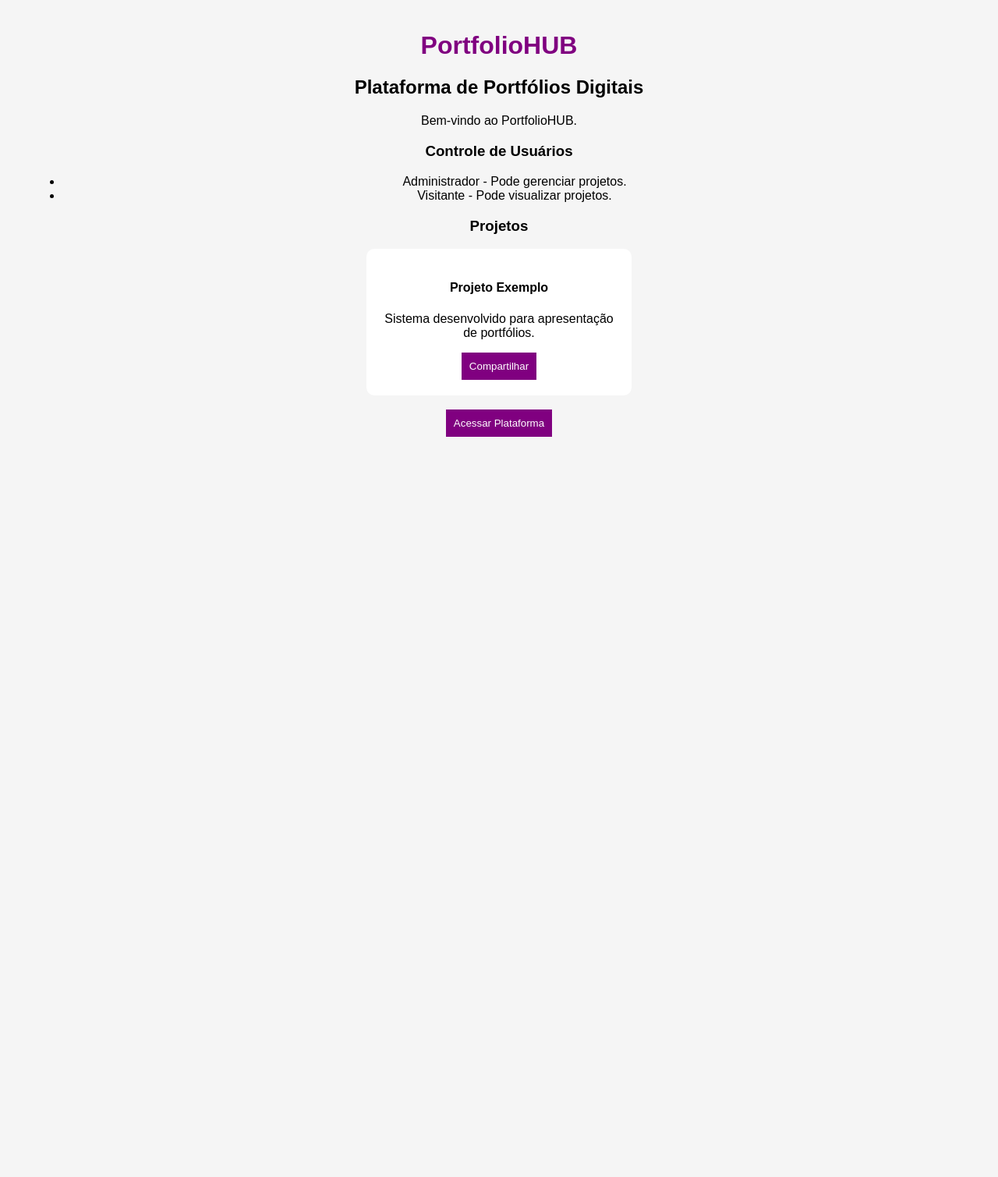
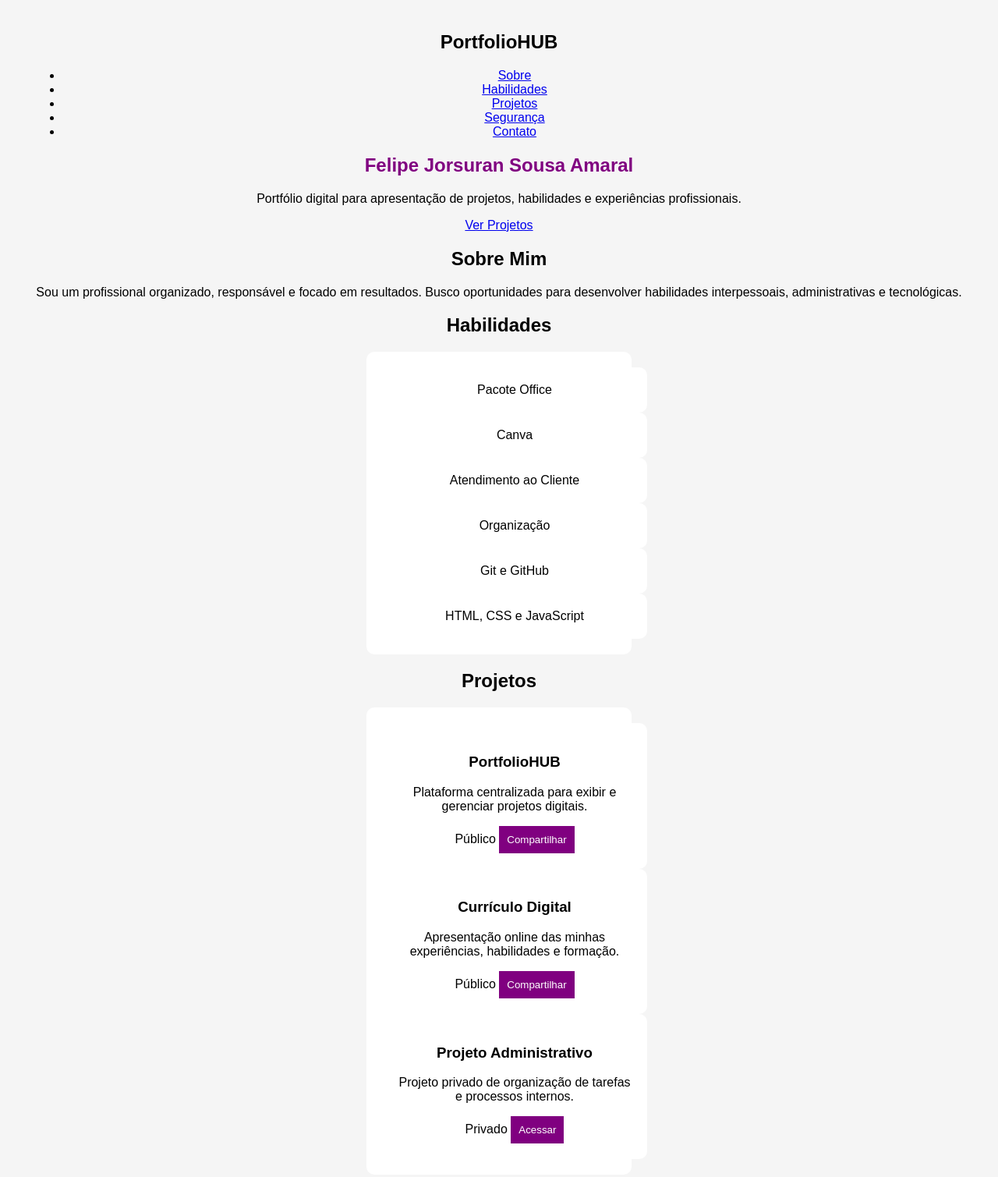
Before and after one commit to fjorsuran/portfolioHUB, a plain HTML site: page index.html in a window 1280 px wide. Shown: the top 1509 px of the page at 78% size. Before the commit the page ends 800 px from the top, so only its background shows below. Drawn offline with Linux system fonts and the light colour scheme.

Commit message:
Update index.html

```diff
--- a/index.html
+++ b/index.html
@@ -1,38 +1,119 @@
 <!DOCTYPE html>
 <html lang="pt-BR">
 <head>
-    <meta charset="UTF-8">
-    <title>PortfolioHUB</title>
-    <link rel="stylesheet" href="style.css">
+  <meta charset="UTF-8">
+  <meta name="viewport" content="width=device-width, initial-scale=1.0">
+  <title>PortfolioHUB - Felipe Jorsuran</title>
+  <link rel="stylesheet" href="style.css">
 </head>
 <body>
 
-    <h1>PortfolioHUB</h1>
+  <header class="topo">
+    <nav>
+      <h2>PortfolioHUB</h2>
+      <ul>
+        <li><a href="#sobre">Sobre</a></li>
+        <li><a href="#habilidades">Habilidades</a></li>
+        <li><a href="#projetos">Projetos</a></li>
+        <li><a href="#seguranca">Segurança</a></li>
+        <li><a href="#contato">Contato</a></li>
+      </ul>
+    </nav>
 
-    <h2>Plataforma de Portfólios Digitais</h2>
+    <section class="hero">
+      <h1>Felipe Jorsuran Sousa Amaral</h1>
+      <p>Portfólio digital para apresentação de projetos, habilidades e experiências profissionais.</p>
+      <a href="#projetos" class="botao">Ver Projetos</a>
+    </section>
+  </header>
 
-    <p>Bem-vindo ao PortfolioHUB.</p>
+  <main>
+    <section id="sobre" class="card">
+      <h2>Sobre Mim</h2>
+      <p>
+        Sou um profissional organizado, responsável e focado em resultados.
+        Busco oportunidades para desenvolver habilidades interpessoais,
+        administrativas e tecnológicas.
+      </p>
+    </section>
 
-    <h3>Controle de Usuários</h3>
+    <section id="habilidades" class="card">
+      <h2>Habilidades</h2>
+      <div class="grid">
+        <div>Pacote Office</div>
+        <div>Canva</div>
+        <div>Atendimento ao Cliente</div>
+        <div>Organização</div>
+        <div>Git e GitHub</div>
+        <div>HTML, CSS e JavaScript</div>
+      </div>
+    </section>
 
-    <ul>
-        <li>Administrador - Pode gerenciar projetos.</li>
-        <li>Visitante - Pode visualizar projetos.</li>
-    </ul>
+    <section id="projetos" class="card">
+      <h2>Projetos</h2>
 
-    <h3>Projetos</h3>
+      <div class="projetos">
+        <div class="projeto">
+          <h3>PortfolioHUB</h3>
+          <p>Plataforma centralizada para exibir e gerenciar projetos digitais.</p>
+          <span>Público</span>
+          <button onclick="compartilhar()">Compartilhar</button>
+        </div>
 
-    <div>
-        <h4>Projeto Exemplo</h4>
-        <p>Sistema desenvolvido para apresentação de portfólios.</p>
-        <button>Compartilhar</button>
-    </div>
+        <div class="projeto">
+          <h3>Currículo Digital</h3>
+          <p>Apresentação online das minhas experiências, habilidades e formação.</p>
+          <span>Público</span>
+          <button onclick="compartilhar()">Compartilhar</button>
+        </div>
 
-    <br>
+        <div class="projeto privado">
+          <h3>Projeto Administrativo</h3>
+          <p>Projeto privado de organização de tarefas e processos internos.</p>
+          <span>Privado</span>
+          <button onclick="acessoNegado()">Acessar</button>
+        </div>
+      </div>
+    </section>
 
-    <button onclick="mensagem()">Acessar Plataforma</button>
+    <section id="seguranca" class="card">
+      <h2>Gestão de Usuários e Segurança</h2>
+      <p>
+        O PortfolioHUB possui controle de acesso simulado, separando projetos
+        públicos e privados. Usuários visitantes podem visualizar projetos públicos,
+        enquanto administradores possuem permissão para gerenciar conteúdos.
+      </p>
 
-    <script src="script.js"></script>
+      <div class="login">
+        <h3>Simulação de Login</h3>
+        <input type="text" id="usuario" placeholder="Usuário">
+        <input type="password" id="senha" placeholder="Senha">
+        <button onclick="login()">Entrar</button>
+        <p id="resultado"></p>
+      </div>
+    </section>
 
+    <section id="gemini" class="card">
+      <h2>Uso da IA Gemini</h2>
+      <p>
+        O Google Gemini foi utilizado como ferramenta de apoio durante a implantação,
+        auxiliando na organização do projeto, estruturação das páginas, documentação,
+        boas práticas de segurança e publicação no GitHub Pages.
+      </p>
+    </section>
+
+    <section id="contato" class="card">
+      <h2>Contato</h2>
+      <p>E-mail: felipe.jorsuran@gmail.com</p>
+      <p>GitHub: fjorsuran</p>
+      <p>Localização: Riacho Fundo I - DF</p>
+    </section>
+  </main>
+
+  <footer>
+    <p>© 2026 PortfolioHUB - Desenvolvido por Felipe Jorsuran</p>
+  </footer>
+
+  <script src="script.js"></script>
 </body>
 </html>
```
